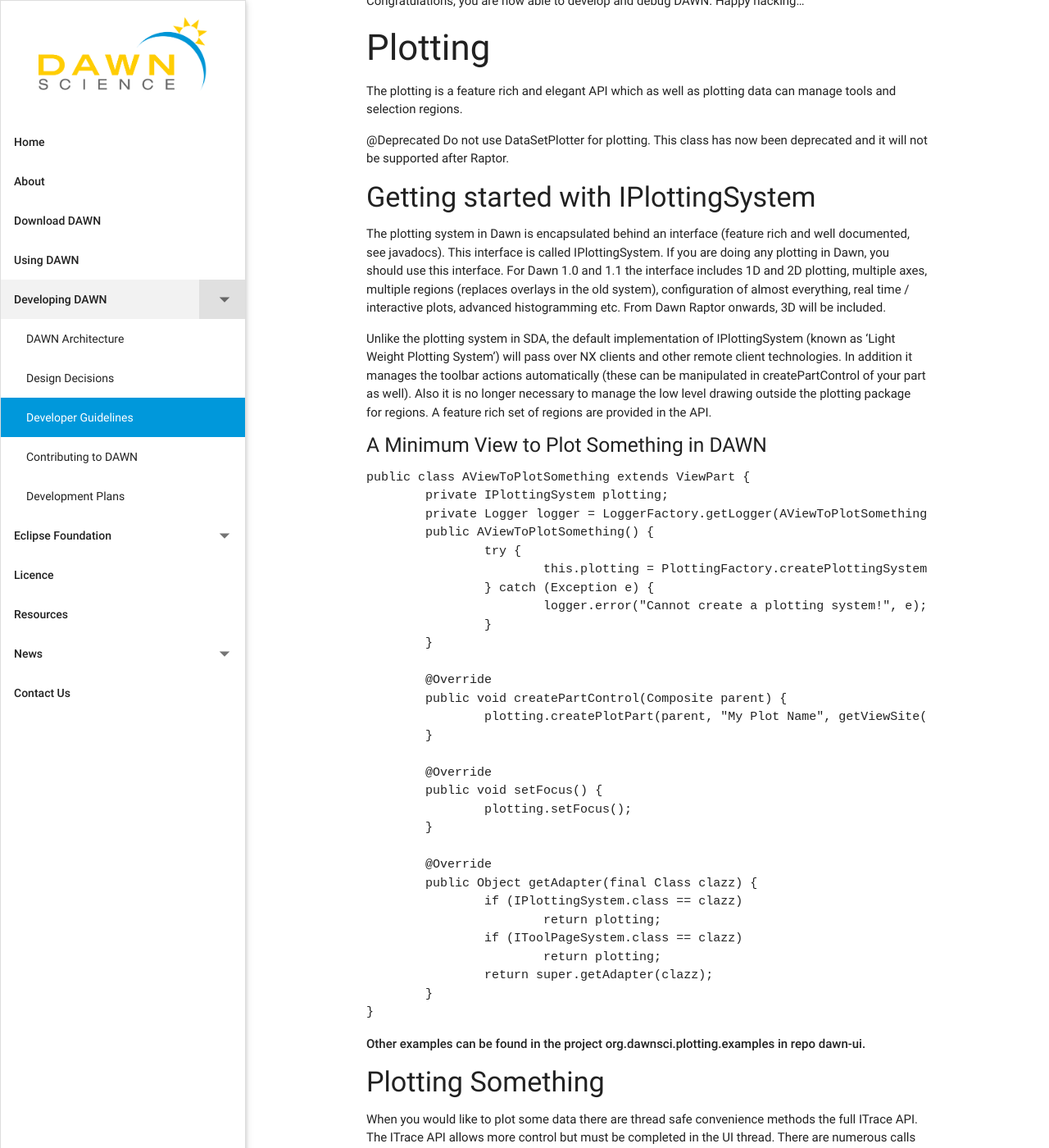
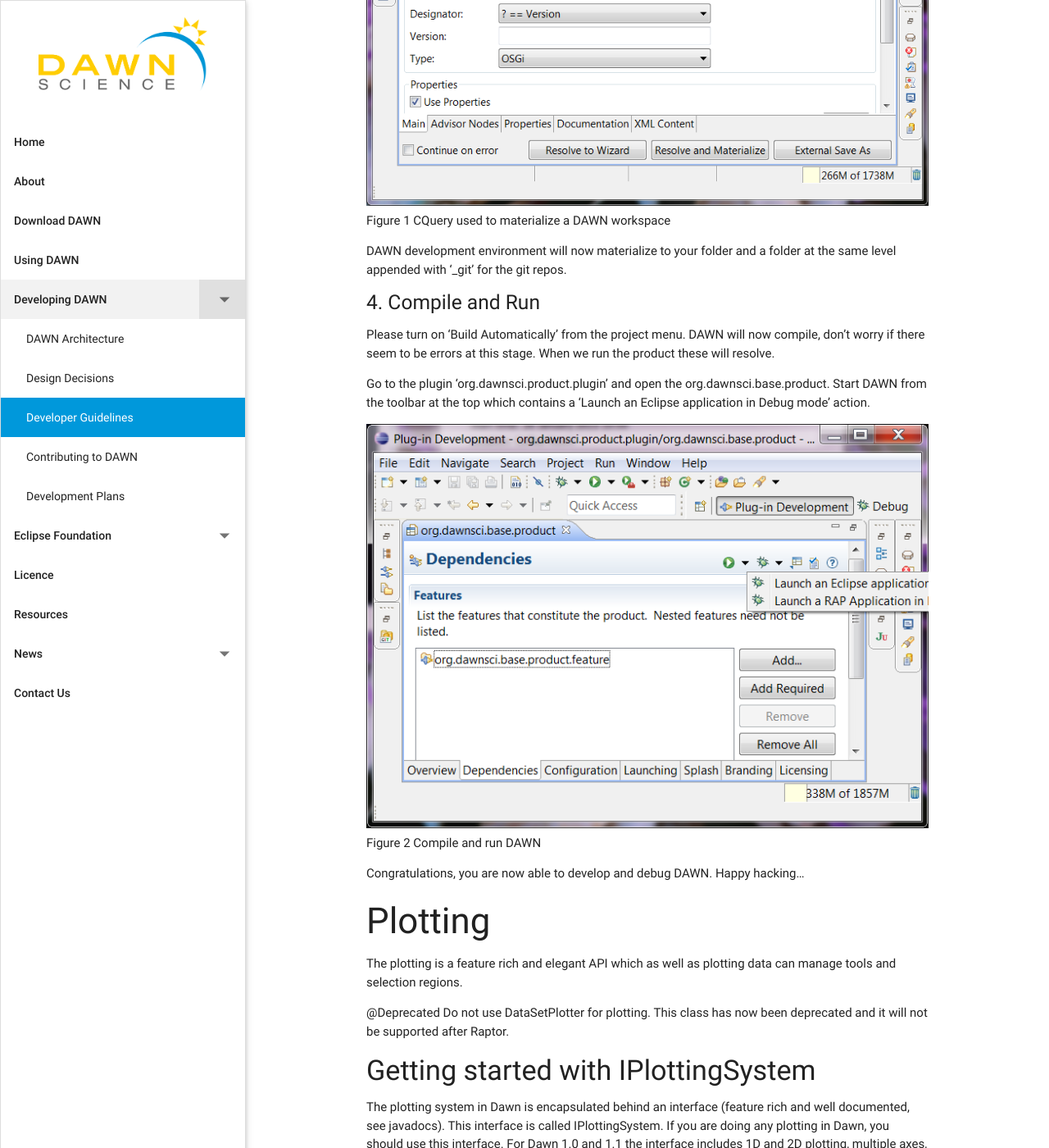
Before and after one commit to DawnScience/dawn-website, a Jekyll site: the page built from _pages/04.03_developer_guidelines.md, in a window 1280 px wide and 1400 px high, scrolled down 2268 px. Shown: the whole window at 82% size. Built offline with Jekyll 4.4.1, drawn with Linux system fonts in a browser that asks for light colours; nearby versions of some CDN libraries; some of the changed text lies outside the part shown.

Commit message:
Add screenshots /figures to developer guidelines

```diff
--- a/_pages/04.03_developer_guidelines.md
+++ b/_pages/04.03_developer_guidelines.md
@@ -50,8 +50,10 @@
 
 Then press the 'Resolve and Materialize' button.
 
-DAWN
- development environment will now materialize to your folder and a
+![Figure 1](/assets/pages/developer_guidelines/query.png)
+Figure 1 CQuery used to materialize a DAWN workspace
+
+DAWN development environment will now materialize to your folder and a
 folder at the same level appended with '_git' for the git repos.
 
 ##### 4. Compile and Run
@@ -65,6 +67,9 @@
 plugin 'org.dawnsci.product.plugin' and open
 the org.dawnsci.base.product. Start DAWN from the toolbar at the top
 which contains a 'Launch an Eclipse application in Debug mode' action.
+
+![Figure 2](/assets/pages/developer_guidelines/product.png)
+Figure 2 Compile and run DAWN
 
 Congratulations, you are now able to develop and debug DAWN. Happy hacking...
 
@@ -524,6 +529,9 @@
 
 You can now slice any data that your part can access using the standard DAWN slicing.
 
+![Figure 3](/assets/pages/developer_guidelines/Slice.png)
+Figure 3 Slicing UI in DAWN
+
 If this UI is too complex we can create simpler modes for the slice component as required.
 
 ### HDF5 Libraries
```
Also changed, not shown: assets/pages/developer_guidelines/Slice.png (added), assets/pages/developer_guidelines/product.png (added), assets/pages/developer_guidelines/query.png (added).
